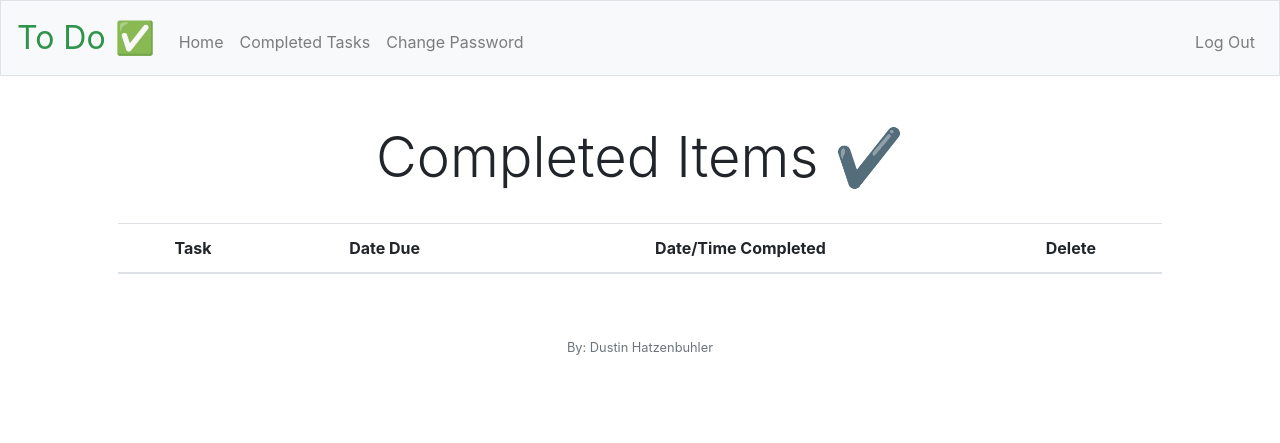
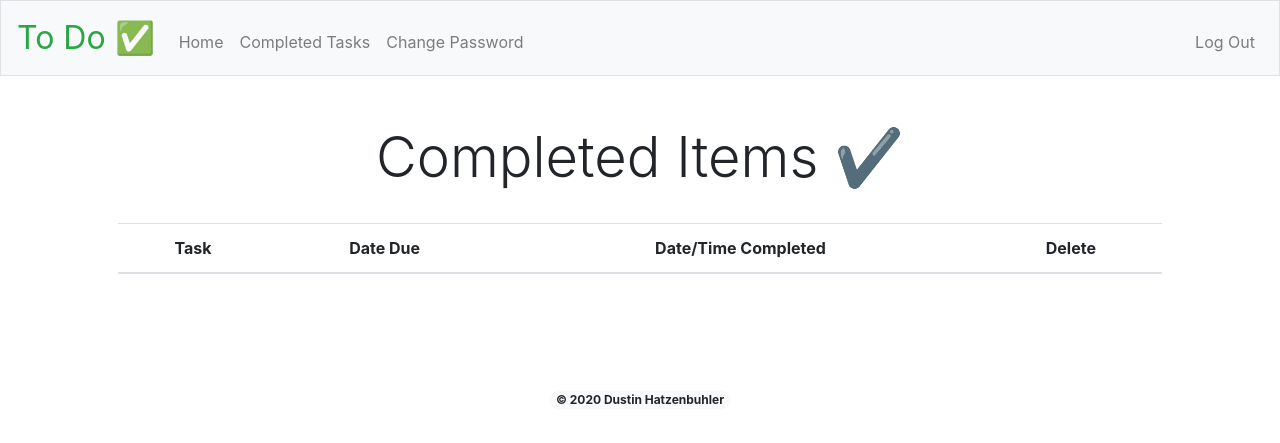
Before and after one commit to DustyHatz/CS50projects, a Flask app: page /completed in a window 1280 px wide. Shown: the top 443 px of the page. Run offline with Flask 2, Linux system fonts and the light colour scheme; a user stored in the database is signed in; data that the repository does not hold is empty; some libraries are stand-ins or nearby versions.

Commit message:
add script for bootstrap validation, add footer content

```diff
--- a/final/todo/templates/layout.html
+++ b/final/todo/templates/layout.html
@@ -16,15 +16,35 @@
         <script src="https://code.jquery.com/jquery-3.3.1.min.js"></script>
         <script src="https://cdnjs.cloudflare.com/ajax/libs/popper.js/1.14.3/umd/popper.min.js"></script>
         <script src="https://maxcdn.bootstrapcdn.com/bootstrap/4.1.3/js/bootstrap.min.js"></script>
+        <script>
+            // JavaScript for disabling form submissions if there are invalid fields
+            (function() {
+              'use strict';
+              window.addEventListener('load', function() {
+                // Fetch all the forms to apply custom Bootstrap validation styles to
+                var forms = document.getElementsByClassName('needs-validation');
+                // Loop over them and prevent submission
+                var validation = Array.prototype.filter.call(forms, function(form) {
+                  form.addEventListener('submit', function(event) {
+                    if (form.checkValidity() === false) {
+                      event.preventDefault();
+                      event.stopPropagation();
+                    }
+                    form.classList.add('was-validated');
+                  }, false);
+                });
+              }, false);
+            })();
+        </script>
 
-        <title>To Do: {% block title %}{% endblock %}</title>
+        <title>To Do ✔ {% block title %}{% endblock %}</title>
 
     </head>
 
     <body>
 
         <nav class="navbar navbar-expand-md navbar-light bg-light border">
-            <a class="navbar-brand" href="/"><span class="green">To Do</span><span> ✅</span></a>
+            <a class="navbar-brand" href="/"><span class="text-success">To Do</span><span> ✅</span></a>
             <button aria-controls="navbar" aria-expanded="false" aria-label="Toggle navigation" class="navbar-toggler" data-target="#navbar" data-toggle="collapse" type="button">
                 <span class="navbar-toggler-icon"></span>
             </button>
@@ -32,7 +52,7 @@
                 {% if session.user_id %}
                     <ul class="navbar-nav mr-auto mt-2">
                         <li class="nav-item"><a class="nav-link" href="/">Home</a></li>
-                        <li class="nav-item"><a class="nav-link" href="/">Completed Tasks</a></li>
+                        <li class="nav-item"><a class="nav-link" href="/completed">Completed Tasks</a></li>
                         <li class="nav-item"><a class="nav-link" href="/change_password">Change Password</a></li>
                     </ul>
                     <ul class="navbar-nav ml-auto mt-2">
@@ -49,7 +69,7 @@
 
         {% if get_flashed_messages() %}
             <header>
-                <div class="alert alert-primary border text-center" role="alert">
+                <div class="alert alert-danger border text-center" role="alert">
                     {{ get_flashed_messages() | join(" ") }}
                 </div>
             </header>
@@ -59,8 +79,10 @@
             {% block main %}{% endblock %}
         </main>
 
-        <footer class="small text-center text-muted">
-            By: Dustin Hatzenbuhler
+        <footer class="large text-center text-muted">
+            <br>
+            <br>
+            <span class="badge badge-pill badge-light">© 2020 Dustin Hatzenbuhler</span>
         </footer>
 
     </body>
```
